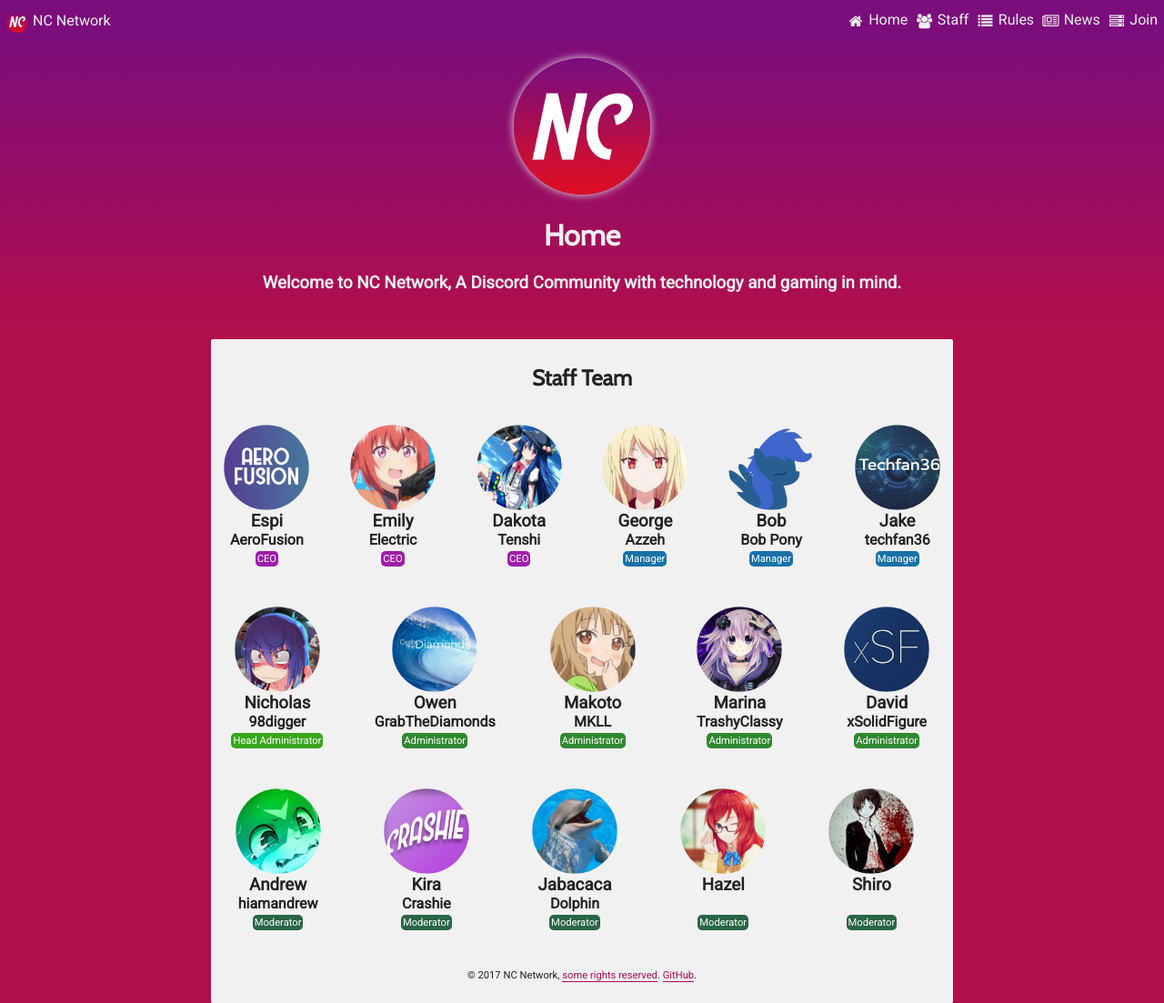
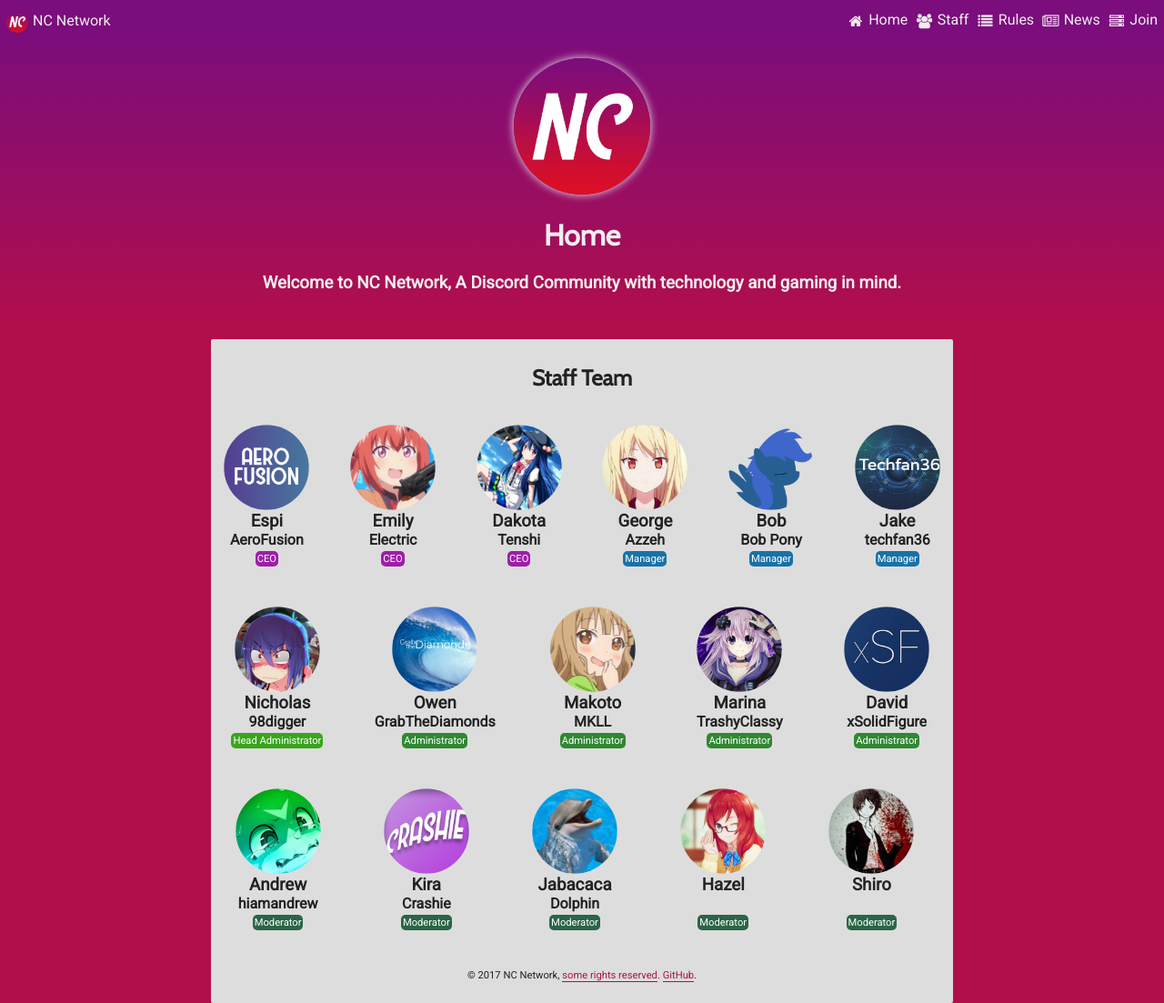
Before and after one commit to xwinbyte/NetskyWebsite, a Jekyll site: the page built from index.html, in a window 1280 px wide and 1103 px high. Shown: the whole window at 91% size. Built offline with Jekyll 4.4.1, drawn with Linux system fonts in a browser that asks for light colours.

Commit message:
More grey

```diff
--- a/css/style.scss
+++ b/css/style.scss
@@ -97,7 +97,7 @@ main {
   max-width: 50em;
   margin: 0 auto;
   padding: 0.5em;
-  background-color: #f1f1f1;
+  background-color: #ddd;
   color: #222;
   border-radius: 2px;
 }
```
